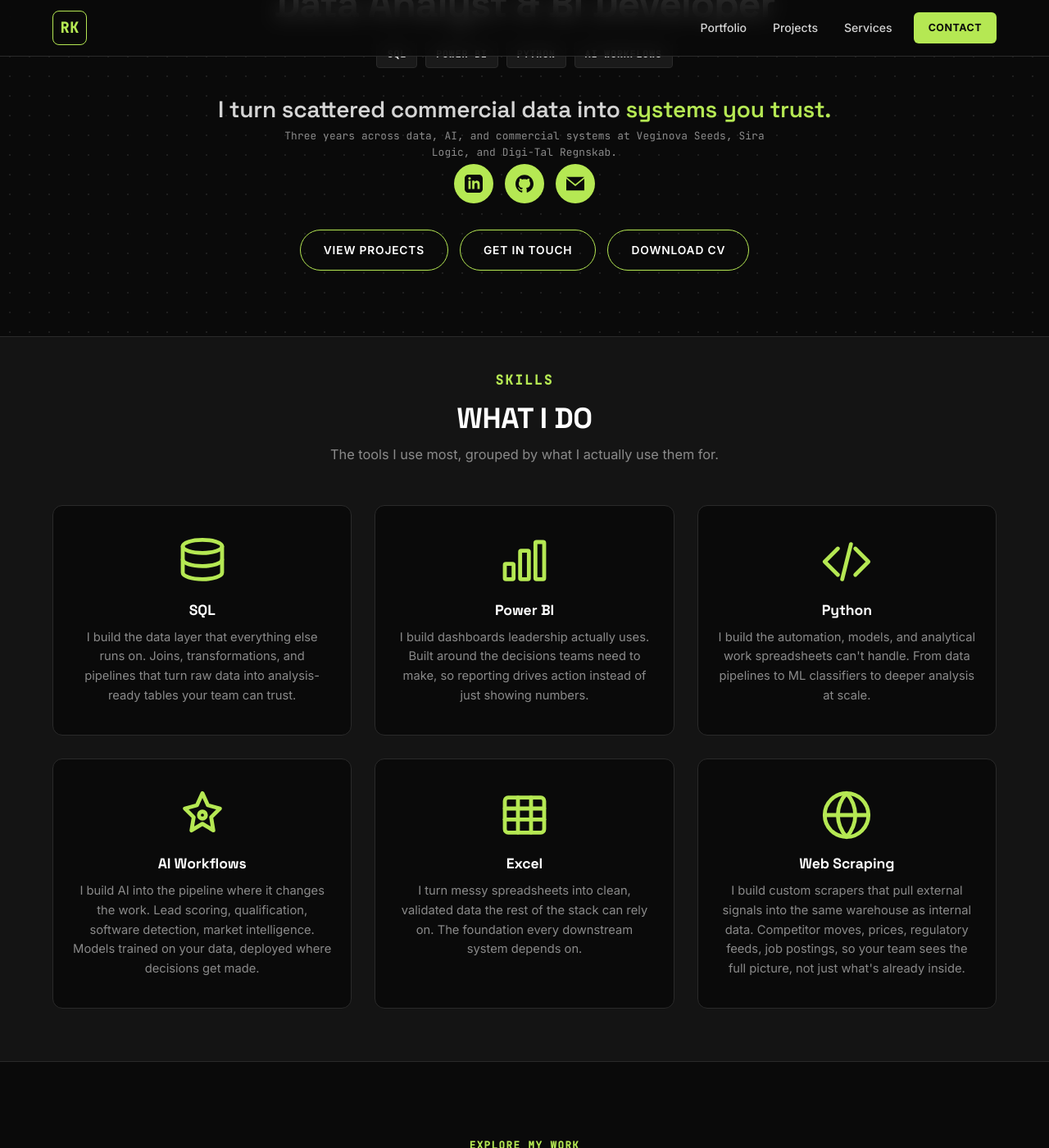
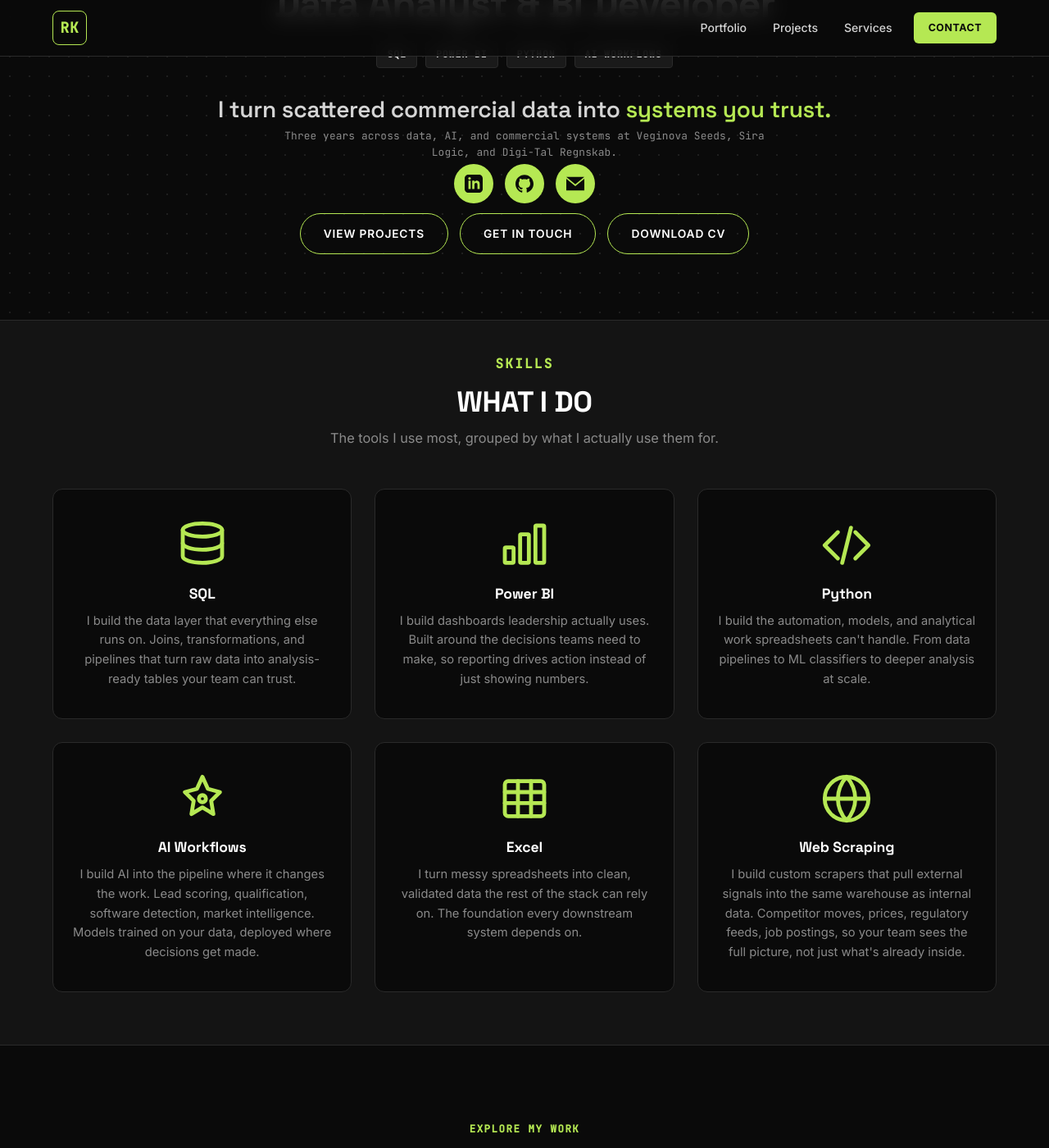
Before and after one commit to rasmuskampmann1998/rasmuskampmann.com, a Jekyll site: the page built from index.md, in a window 1280 px wide and 1400 px high, scrolled down 447 px. Shown: the whole window at 82% size. Built offline with Jekyll 4.4.1, drawn with Linux system fonts in a browser that asks for light colours.

Commit message:
Tighten gap between social icons and CTA buttons (32px -> 12px)
Co-Authored-By: Claude Opus 4.7 <noreply@anthropic.com>

```diff
--- a/assets/css/main.scss
+++ b/assets/css/main.scss
@@ -1275,7 +1275,7 @@ section .section-sub {
     display: flex;
     justify-content: center;
     gap: 14px;
-    margin-bottom: 32px;
+    margin-bottom: 12px;
 
     a {
       width: 48px;
```
